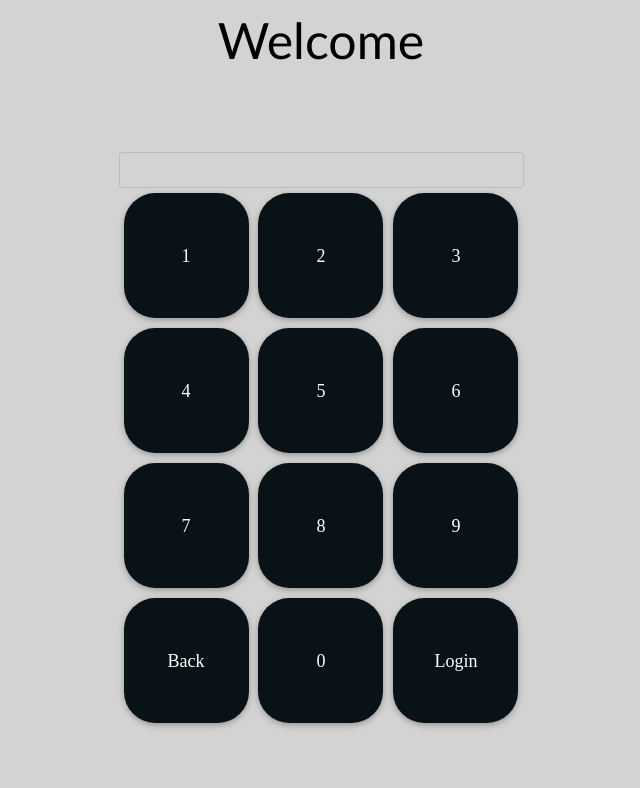
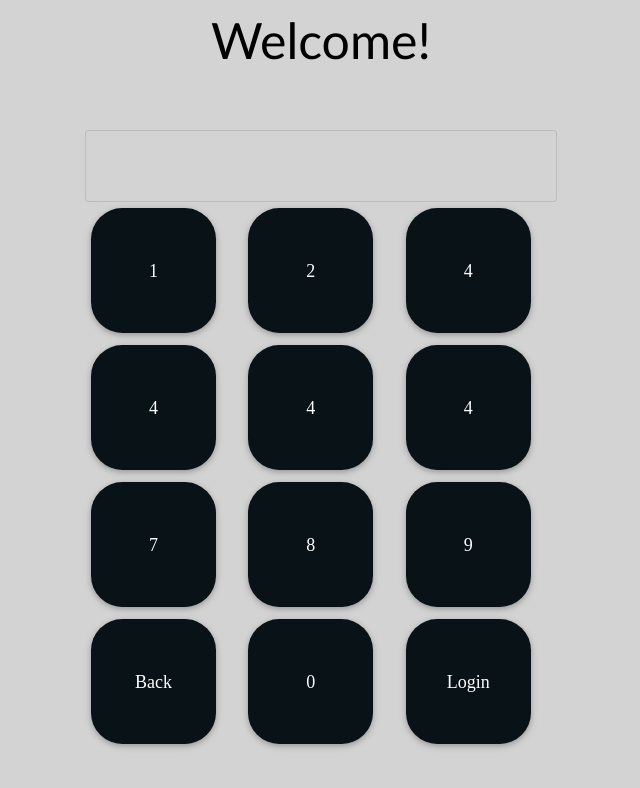
Before and after one commit to kevinjrliang/Restaurant-Manager-Front-End, a React (Create React App) app in the folder my-app/: page /welcome in a window 1280 px wide. Shown: the top 788 px of the page, without its empty margins (319-959 px from the left). Built offline with nearby package versions, Linux system fonts and the light colour scheme.

Commit message:
added some functionality

```diff
--- a/my-app/src/WelcomePage/WelcomePage.css
+++ b/my-app/src/WelcomePage/WelcomePage.css
@@ -9,6 +9,12 @@
     background-size: cover;
 }
 
+.passwordInput{
+    text-align: center;
+    font-size: 200%;
+    caret-color: transparent;
+}
+
 .welcomeTitle{
     font-size: 50px;
 }
@@ -17,7 +23,7 @@ button.btn {
     text-transform: unset;
   }
 
-.flex{
+body.flex{
     display: flex;
     align-items: center;
     justify-content: center;
@@ -34,19 +40,23 @@ body{
 
 .numPad{
     border-radius: 10px;
-    background: lightgray;
+    background: gray;
 }
 
-.numPad .display input{
-    width: 300px;
-    padding: 20px;
-    outline: none;
-    border-radius: none;
-    background: none;
-    text-align: center;
-    font-size: 2em;
+input[type=number] {
+    -webkit-text-security: disc;
 }
 
+input::-webkit-outer-spin-button,
+input::-webkit-inner-spin-button {
+    /* display: none; <- Crashes Chrome on hover */
+    -webkit-appearance: none;
+    margin: 0; /* <-- Apparently some margin are still there even though it's hidden */
+}
+
+input[type=number] {
+    -moz-appearance:textfield; /* Firefox */
+}
 
 /* Style for Extra Large Screen */
 @media (max-width:3920px) {
@@ -76,5 +86,5 @@ body{
 }
 
 .col {
-    padding:0px;
+    padding:1px;
 }
--- a/my-app/src/WelcomePage/WelcomePage.js
+++ b/my-app/src/WelcomePage/WelcomePage.js
@@ -3,62 +3,84 @@ import {MDBCardBody, MDBCardTitle, MDBCardText, MDBBtn,
     MDBCard, MDBRow, MDBCol, MDBCardOverlay, MDBCardImage, MDBFooter,
     MDBInput, MDBTable, MDBTableHead, MDBTableBody} from 'mdb-react-ui-kit';
 
+import React, { useState, Component } from 'react';
 
 export default function WelcomePage()
 {
+    const [data, setData] = useState(null);
+
+    function getData(val)
+    {
+        setData(val.target.value);
+        console.warn(val.target.value);
+    }
+
+    function appendText()
+    {
+
+    }
+
+    function removeText()
+    {
+
+    }
+
+    function Login()
+    {
+        //Check Login password with Database
+    }
+
     return(
         <div className ="Welcome">
-            <span className="welcomeTitle">Welcome</span>
+            <span className="welcomeTitle">Welcome!</span>
             <body className="flex">
                 <div className="numpad">
-                    <div className="display">
-                    </div>
                     <div className="nums">
                         <MDBRow>
-                            <MDBInput type="password"></MDBInput>
+                            <MDBInput className="passwordInput" id="passwordID" type="number" step ="0.01" onChange={getData}></MDBInput>
                         </MDBRow>
                         <MDBRow>
                             <MDBCol className="col-4">
-                                <MDBBtn className="btn btn-primary btn-sq-responsive">1</MDBBtn>
+                                <MDBBtn className="btn btn-primary btn-sq-responsive" onClick={appendText}>1</MDBBtn>
                             </MDBCol>
                             <MDBCol className="col-4">
-                                <MDBBtn className="btn btn-primary btn-sq-responsive">2</MDBBtn>
+                                <MDBBtn className="btn btn-primary btn-sq-responsive" onClick={appendText}>2</MDBBtn>
                             </MDBCol>
                             <MDBCol className="col-4">
-                                <MDBBtn className="btn btn-primary btn-sq-responsive">3</MDBBtn>
+                                <MDBBtn className="btn btn-primary btn-sq-responsive" onClick={appendText}>4</MDBBtn>
                             </MDBCol>
                         </MDBRow>
                         <MDBRow>
                             <MDBCol className="col-4">
-                                <MDBBtn className="btn btn-primary btn-sq-responsive">4</MDBBtn>
+                                <MDBBtn className="btn btn-primary btn-sq-responsive" onClick={appendText}>4</MDBBtn>
                             </MDBCol>
                             <MDBCol className="col-4">
-                                <MDBBtn className="btn btn-primary btn-sq-responsive">5</MDBBtn>
+                                <MDBBtn className="btn btn-primary btn-sq-responsive" onClick={appendText}>4</MDBBtn>
                             </MDBCol>
                             <MDBCol className="col-4">
-                                <MDBBtn className="btn btn-primary btn-sq-responsive">6</MDBBtn>
+                                <MDBBtn className="btn btn-primary btn-sq-responsive" onClick={appendText}>4</MDBBtn>
                             </MDBCol>
                         </MDBRow>
                         <MDBRow>
                             <MDBCol className="col-4">
-                                <MDBBtn className="btn btn-primary btn-sq-responsive">7</MDBBtn>
+                                <MDBBtn className="btn btn-primary btn-sq-responsive" onClick={appendText}>7</MDBBtn>
                             </MDBCol>
                             <MDBCol className="col-4">
-                                <MDBBtn className="btn btn-primary btn-sq-responsive">8</MDBBtn>
+                                <MDBBtn className="btn btn-primary btn-sq-responsive" onClick={appendText}>8</MDBBtn>
                             </MDBCol>
                             <MDBCol className="col-4">
-                                <MDBBtn className="btn btn-primary btn-sq-responsive">9</MDBBtn>
+                                <MDBBtn className="btn btn-primary btn-sq-responsive" onClick={appendText}>9</MDBBtn>
                             </MDBCol>
                         </MDBRow>
                         <MDBRow>
                             <MDBCol className="col-4">
-                                <MDBBtn className="btn btn-primary btn-sq-responsive">Back</MDBBtn>
+                                <MDBBtn className="btn btn-primary btn-sq-responsive" onClick={removeText}>Back</MDBBtn>
                             </MDBCol>
                             <MDBCol className="col-4">
-                                <MDBBtn className="btn btn-primary btn-sq-responsive">0</MDBBtn>
+                                <MDBBtn className="btn btn-primary btn-sq-responsive" onClick={appendText}>0</MDBBtn>
                             </MDBCol>
                             <MDBCol className="col-4">
-                                <MDBBtn className="btn btn-primary btn-sq-responsive">Login</MDBBtn>
+                                <MDBBtn className="btn btn-primary btn-sq-responsive" onClick={Login}>Login</MDBBtn>
                             </MDBCol>
                         </MDBRow>
                     </div>
```
